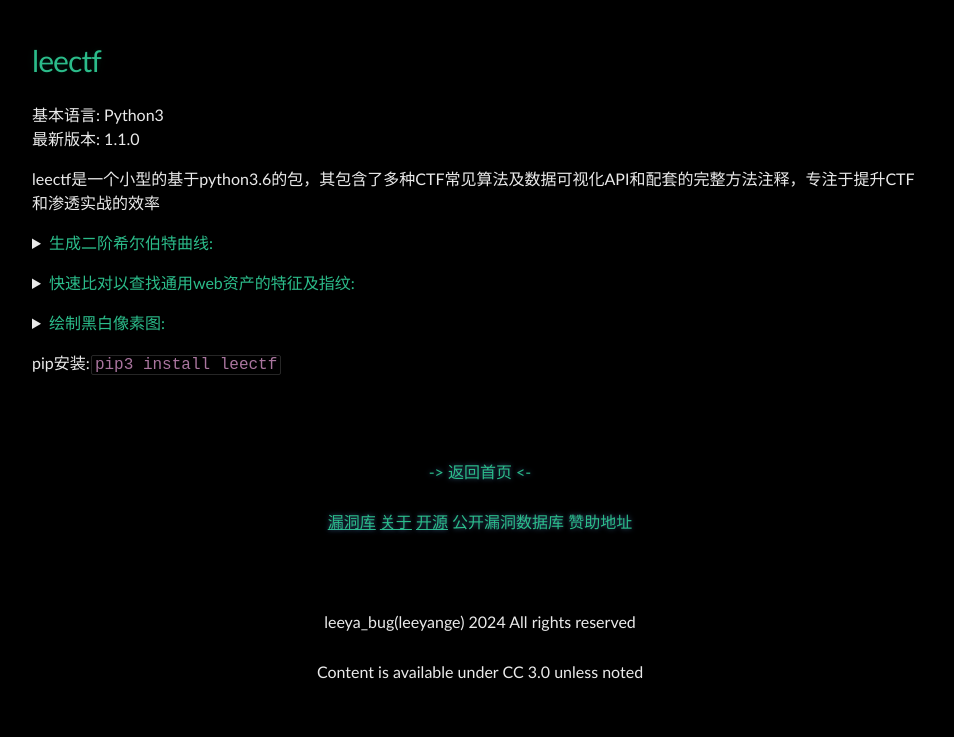
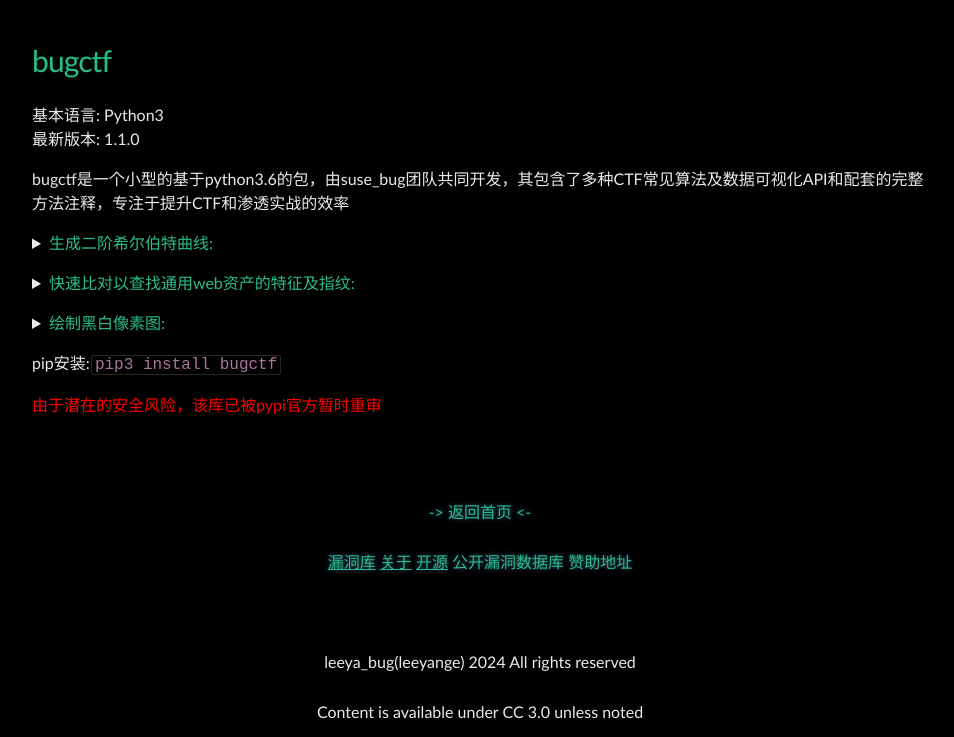
Before and after one commit to Leeyangee/leeyangee.github.io, a Jekyll site: the page built from opensource.md, in a window 1280 px wide. Shown: the part 439-1176 px from the top of the page, without its empty margins (160-1114 px from the left). Built offline with Jekyll 4.4.1, drawn with Linux system fonts in a browser that asks for light colours; before the commit the page ends 1136 px from its top, so only the background shows below that.

Commit message:
Update opensource.md

```diff
--- a/opensource.md
+++ b/opensource.md
@@ -3,11 +3,11 @@
 title: 开源工作
 ---
 
-# [](#header-1)leectf
+# [](#header-1)bugctf
 基本语言: Python3
 最新版本: 1.1.0
 
-leectf是一个小型的基于python3.6的包，其包含了多种CTF常见算法及数据可视化API和配套的完整方法注释，专注于提升CTF和渗透实战的效率
+bugctf是一个小型的基于python3.6的包，由suse_bug团队共同开发，其包含了多种CTF常见算法及数据可视化API和配套的完整方法注释，专注于提升CTF和渗透实战的效率
 
 <details>
       <summary><font color="#2bbc8a">生成二阶希尔伯特曲线:</font></summary>
@@ -36,4 +36,5 @@
 </details><p></p>
 
 
-pip安装: `pip3 install leectf`
+pip安装: `pip3 install bugctf`
+<font color=FF0000>由于潜在的安全风险，该库已被pypi官方暂时重审</font>
```
